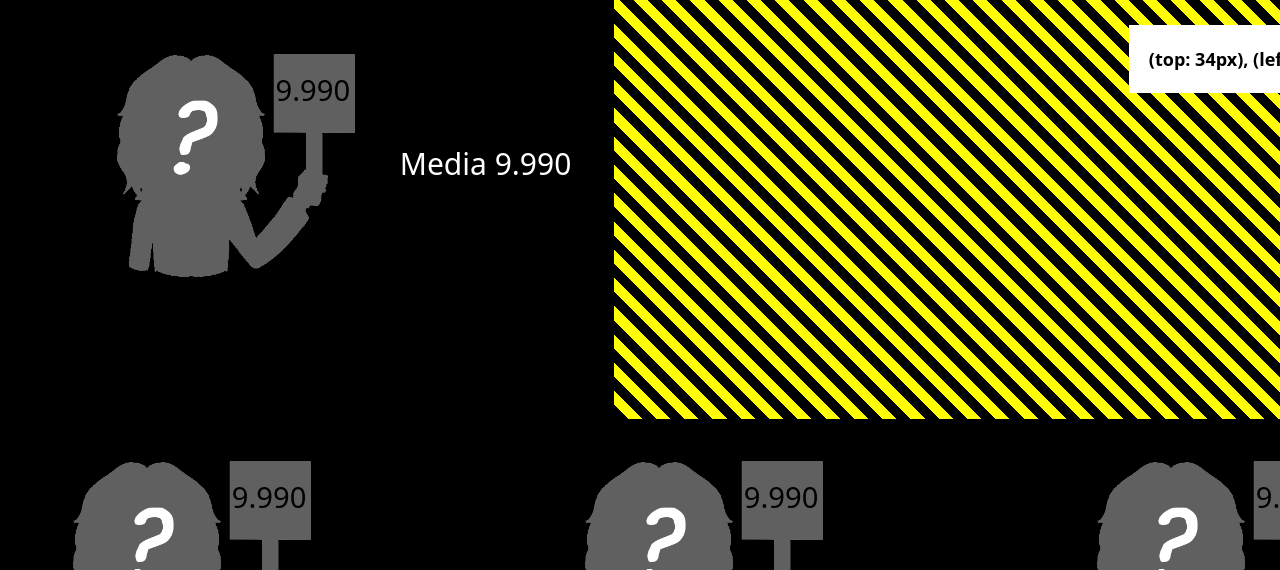
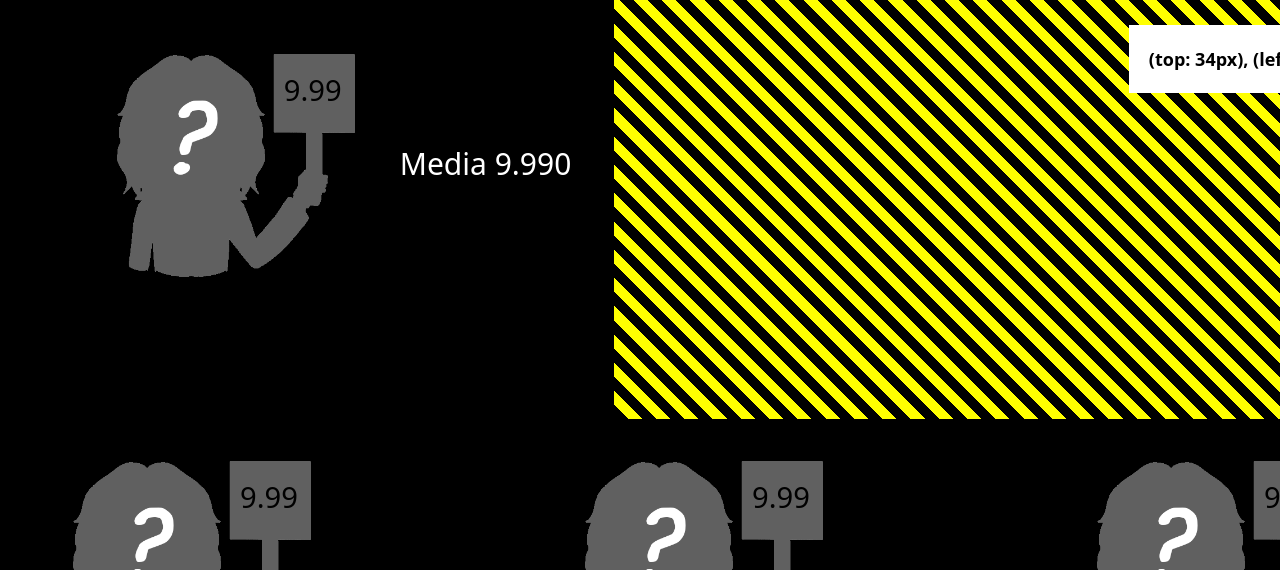
Before and after one commit to pablogpz/Musicosa-AutoTools, a Next.js app in the folder Musicosa Template Server/: page /templates/editor in a window 1280 px wide. Shown: the part 335-905 px from the top of the page. Built offline with nearby package versions, Linux system fonts and the light colour scheme; no server answers; the database is empty.

Commit message:
Separate avg score and contestant score formatting

```diff
--- a/Musicosa Template Server/src/app/templates/common/withTemplateProps/resolveTemplateProps.ts
+++ b/Musicosa Template Server/src/app/templates/common/withTemplateProps/resolveTemplateProps.ts
@@ -2,6 +2,7 @@
 import path from 'path'
 import { eq } from 'drizzle-orm'
 
+import formatAvgScore from '@/formatters/formatAvgScore'
 import formatScore from '@/formatters/formatScore'
 
 import db from '@/db/database'
@@ -56,12 +57,12 @@
     } satisfies ResolvedAvatar
 }
 
-function resolveScoring(scoring: Scoring, decimalDigits: number): ResolvedScoring {
+function resolveScoring(scoring: Scoring): ResolvedScoring {
     const { score } = scoring
 
     return {
         ...scoring,
-        formattedScore: formatScore(score, decimalDigits)
+        formattedScore: formatScore(score)
     } satisfies ResolvedScoring
 }
 
@@ -112,13 +113,13 @@
         title: entry.title,
         specialTopic: entry.specialTopic,
         rankingPlace: entryStats.rankingPlace,
-        formattedAvgScore: formatScore(entryStats.avgScore!, decimalDigits),
+        formattedAvgScore: formatAvgScore(entryStats.avgScore!, decimalDigits),
         avatarScale: template.avatarScale,
         videoBoxWidthPx: template.videoBoxWidthPx,
         videoBoxHeightPx: template.videoBoxHeightPx,
         author: allContestants.find(contestant => contestant.id === entry.author) ?? defaultAuthor,
         contestants: allContestants.filter(contestant => contestant.id !== entry.author),
         avatars: avatars.map(resolveAvatar),
-        scores: scoringEntries.map(scoring => resolveScoring(scoring, decimalDigits))
+        scores: scoringEntries.map(scoring => resolveScoring(scoring))
     }
 }
--- a/Musicosa Template Server/src/app/templates/components/TemplateEditor.tsx
+++ b/Musicosa Template Server/src/app/templates/components/TemplateEditor.tsx
@@ -2,6 +2,7 @@
 
 import React, { ChangeEvent, ChangeEventHandler, HTMLInputTypeAttribute, useState } from 'react'
 
+import formatAvgScore from '@/formatters/formatAvgScore'
 import formatScore from '@/formatters/formatScore'
 
 import {
@@ -13,7 +14,6 @@
     defaultScoring,
     defaultTemplate
 } from '@/db/defaults'
-
 import { defaultResolvedAvatar } from '@/app/templates/common/withTemplateProps/defaults'
 import BaseTemplateContainer from '@/app/templates/components/TemplateContainer/BaseTemplateContainer'
 import { Template, TemplateProps } from '@/app/templates/components/Template'
@@ -77,14 +77,14 @@
         title,
         specialTopic,
         rankingPlace,
-        formattedAvgScore: formatScore(avgScore, decimalDigits),
+        formattedAvgScore: formatAvgScore(avgScore, decimalDigits),
         avatarScale,
         videoBoxWidthPx,
         videoBoxHeightPx,
         author: defaultAuthor,
         contestants: Array.from({ length: contestantCount - 1 }, () => defaultContestant),
         avatars: [defaultResolvedAvatar],
-        scores: [{ contestant: defaultContestantId, formattedScore: formatScore(score, decimalDigits) }]
+        scores: [{ contestant: defaultContestantId, formattedScore: formatScore(score) }]
     }
 
     const templateParamInputs = [
--- /dev/null
+++ b/Musicosa Template Server/src/formatters/formatAvgScore.ts
@@ -0,0 +1,6 @@
+export default function formatAvgScore(avgScore: number, decimalDigits: number): string {
+    if (decimalDigits < 0)
+        return NaN.toString()
+
+    return Number.isInteger(avgScore) ? avgScore.toString() : avgScore.toPrecision(decimalDigits + 1)
+}
--- a/Musicosa Template Server/src/formatters/formatScore.ts
+++ b/Musicosa Template Server/src/formatters/formatScore.ts
@@ -1,6 +1,3 @@
-export default function formatScore(score: number, decimalDigits: number): string {
-    if (decimalDigits < 0)
-        return NaN.toString()
-
-    return Number.isInteger(score) ? score.toString() : score.toPrecision(decimalDigits + 1)
+export default function formatScore(score: number): string {
+    return score.toString()
 }
```
